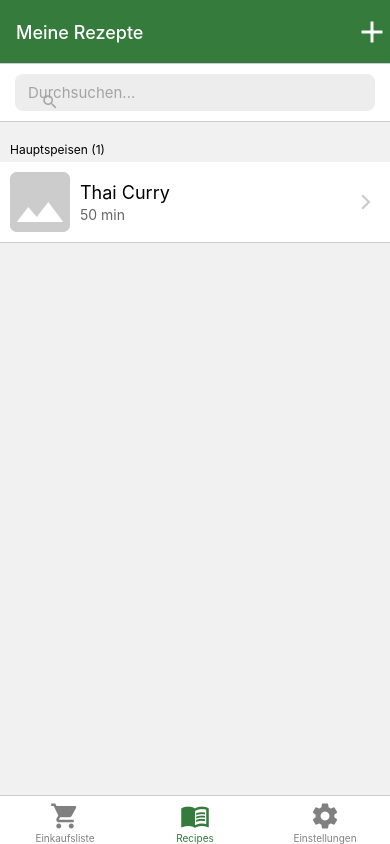
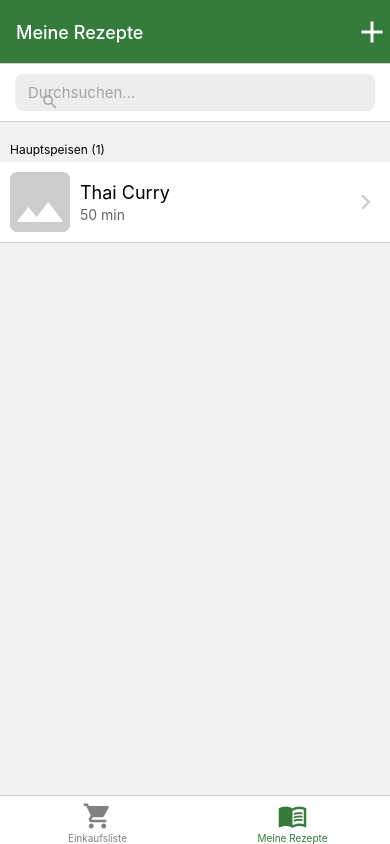
Before and after one commit to marrywal/hungryList, a React Native app: screen /Recipes in a window 390 px wide. Built offline with nearby package versions, Linux system fonts and the light colour scheme; what expo-linking would draw is missing.

Commit message:
remove settins tab

```diff
--- a/src/navigation/index.tsx
+++ b/src/navigation/index.tsx
@@ -129,18 +129,19 @@ function BottomTabNavigator() {
         name="Recipes"
         component={Recipes}
         options={({ navigation }: RootTabScreenProps<'Recipes'>) => ({
-          headerTitle: 'Meine Rezepte',
+          title: 'Meine Rezepte',
           tabBarIcon: ({ color }) => <TabBarIcon name="menu-book" color={color} />
         })}
       />
-      <BottomTab.Screen
+      {/* TODO: */}
+      {/* <BottomTab.Screen
         name="Settings"
         component={Settings}
         options={{
           title: 'Einstellungen',
           tabBarIcon: ({ color }) => <TabBarIcon name="settings" color={color} />,
         }}
-      />
+      /> */}
     </BottomTab.Navigator>
   );
 }
```
